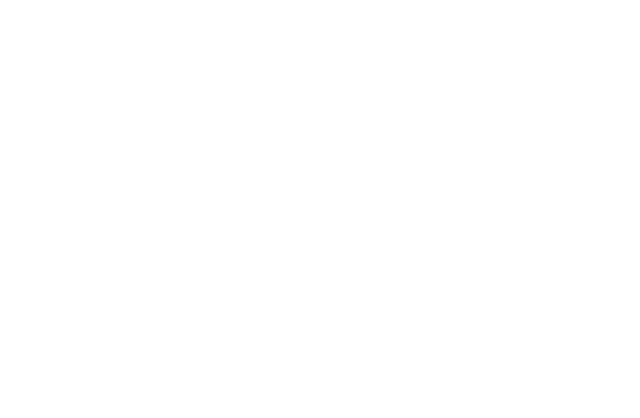
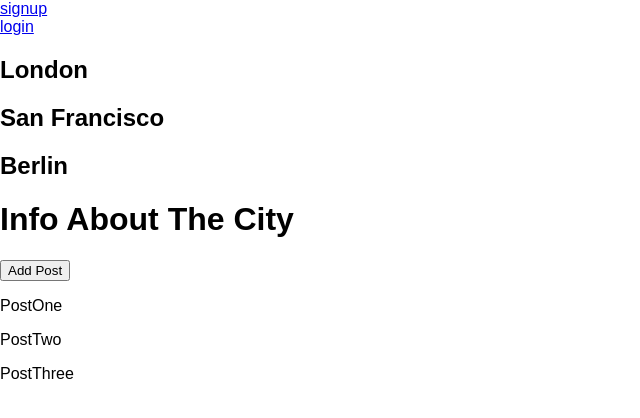
Before and after one commit to spotthebug/Travel-KQ-FrontEnd, a React (Create React App) app: page / in a window 1280 px wide. Shown: the top 418 px of the page, without its empty margins (0-640 px from the left). Built offline with nearby package versions, Linux system fonts and the light colour scheme; the HTML template or start-up script is replaced by a standard one.

Commit message:
made cities page components

```diff
--- a/src/App.js
+++ b/src/App.js
@@ -1,9 +1,13 @@
 import React, { Component } from 'react';
+import Header from './header';
+import CitiesDisplay from './components/citiesDisplay';
 
 class App extends Component {
   render() {
     return (
-      <div className="App">
+      <div>
+        <Header />
+        <CitiesDisplay />
       </div>
     );
   }
--- /dev/null
+++ b/src/components/citiesDisplay.js
@@ -0,0 +1,16 @@
+import React, { Component } from "react";
+import CityList from './cityList';
+import CityPage from './cityPage';
+
+class CitiesDisplay extends Component {
+  render() {
+    return (
+      <div>
+        <CityList />
+        <CityPage />
+      </div>
+    );
+  }
+}
+
+export default CitiesDisplay;
--- /dev/null
+++ b/src/components/city.js
@@ -0,0 +1,15 @@
+import React, { Component } from "react";
+
+class City extends Component {
+  render() {
+    return (
+      <div>
+        <h2>London</h2>
+        <h2>San Francisco</h2>
+        <h2>Berlin</h2>
+      </div>
+    );
+  }
+}
+
+export default City;
--- /dev/null
+++ b/src/components/cityInfo.js
@@ -0,0 +1,11 @@
+import React, { Component } from "react";
+
+class CityInfo extends Component {
+  render() {
+    return (
+      <h1>Info About The City</h1>
+    );
+  }
+}
+
+export default CityInfo;
--- /dev/null
+++ b/src/components/cityList.js
@@ -0,0 +1,14 @@
+import React, { Component } from "react";
+import City from "./city";
+
+class CityList extends Component {
+  render() {
+    return (
+      <div>
+        <City />
+      </div>
+    );
+  }
+}
+
+export default CityList;
--- /dev/null
+++ b/src/components/cityPage.js
@@ -0,0 +1,18 @@
+import React, { Component } from "react";
+import CityInfo from './cityInfo';
+import PostAddButton from './postAddButton';
+import PostList from './postList';
+
+class CityPage extends Component {
+  render() {
+    return (
+      <div>
+        <CityInfo />
+        <PostAddButton />
+        <PostList />
+      </div>
+    );
+  }
+}
+
+export default CityPage;
--- /dev/null
+++ b/src/components/postAddButton.js
@@ -0,0 +1,13 @@
+import React, { Component } from "react";
+
+class PostAddButton extends Component {
+  render() {
+    return (
+      <div>
+        <button>Add Post</button>
+      </div>
+    );
+  }
+}
+
+export default PostAddButton;
--- /dev/null
+++ b/src/components/postList.js
@@ -0,0 +1,15 @@
+import React, { Component } from "react";
+
+class PostList extends Component {
+  render() {
+    return (
+      <div>
+        <p>PostOne</p>
+        <p>PostTwo</p>
+        <p>PostThree</p>
+      </div>
+    );
+  }
+}
+
+export default PostList;
--- /dev/null
+++ b/src/header.js
@@ -0,0 +1,14 @@
+import React, { Component } from "react";
+
+class Header extends Component {
+  render() {
+    return (
+      <nav>
+        <a href="#">signup</a> <br />
+        <a href="#">login</a>
+      </nav>
+    );
+  }
+}
+
+export default Header;
```
Also changed, not shown: src/footer.js (added), 9 other files (tests, documents, lock files or other folders).
